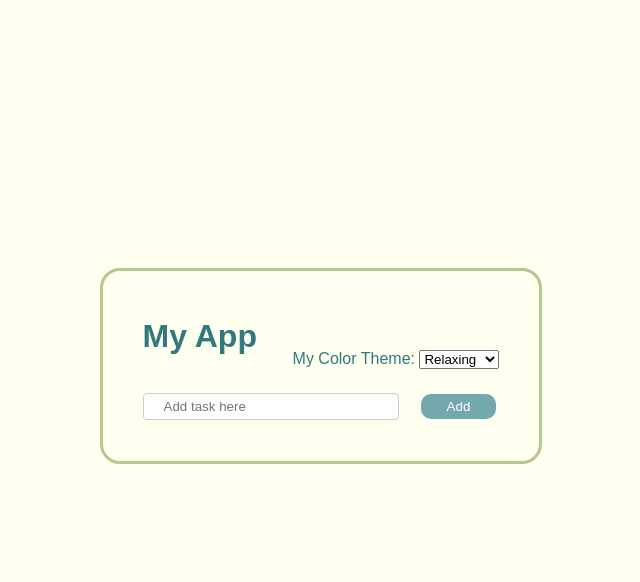
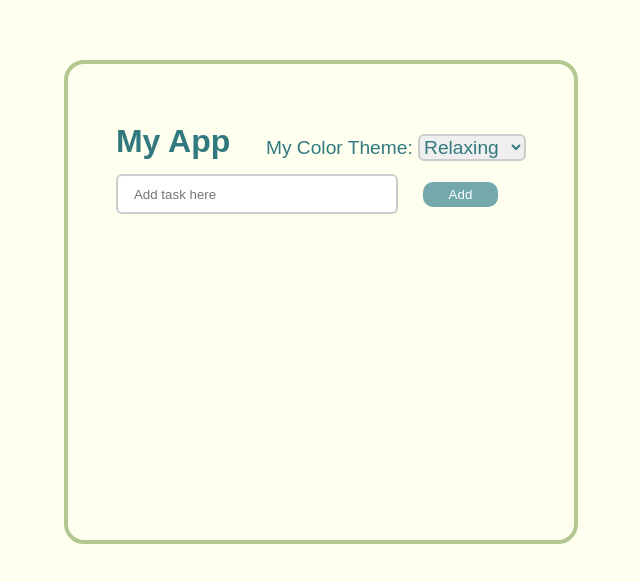
Before and after one commit to minhtran02202/pure-no-framework-to-do, a plain HTML site: page index.html in a window 1280 px wide. Shown: the part 106-688 px from the top of the page, without its empty margins (327-967 px from the left). Drawn offline with Linux system fonts and the light colour scheme; a web font is replaced by a local one.

Commit message:
responsive for large screen

```diff
--- a/frontend/style.css
+++ b/frontend/style.css
@@ -37,10 +37,19 @@ body {
 
 #user_name {
   min-width: 150px;
+  margin-bottom: 0;
+  font-size: 2em;
 }
 
 #color_themes {
   padding-top: 4.2vw;
+}
+
+select[name="color_themes"] {
+  font-family: "Ysabeau", sans-serif;
+  border: 1px solid #ccc;
+  border-radius: 4px;
+  color: var(--txt-color);
 }
 
 input[type="text"] {
@@ -106,3 +115,43 @@ button {
     width: 50%;
   }
 }
+@media (min-width: 769px) {
+  /* Adjustments for larger screens */
+  #app_block {
+    margin-top: 10%;
+    margin-bottom: 10%;
+    padding: 3vw 6vh; /* Adjusted padding */
+    border-style: solid;
+    border: 4px solid var(--border-color); /* Adjusted border width */
+    border-radius: 20px;
+    min-width: 400px;
+    max-width: 80%;
+    min-height: 400px;
+    max-height: 80%;
+  }
+
+  #user_name {
+    min-width: 150px;
+  }
+
+  #color_themes {
+    padding-top: 2.5vw; /* Adjusted padding */
+  }
+
+  label[for="color_theme"] {
+    font-size: 1.2em;
+  }
+  select[name="color_themes"] {
+    font-size: 1.2em; /* Increased font size */
+
+    border: 2px solid #ccc; /* Adjusted border width */
+    border-radius: 6px; /* Adjusted border radius */
+  }
+
+  input[type="text"] {
+    padding: 8px 16px; /* Adjusted padding */
+    border: 2px solid #ccc; /* Adjusted border width */
+    border-radius: 6px; /* Adjusted border radius */
+    height: 20px; /* Increased height */
+  }
+}
```
